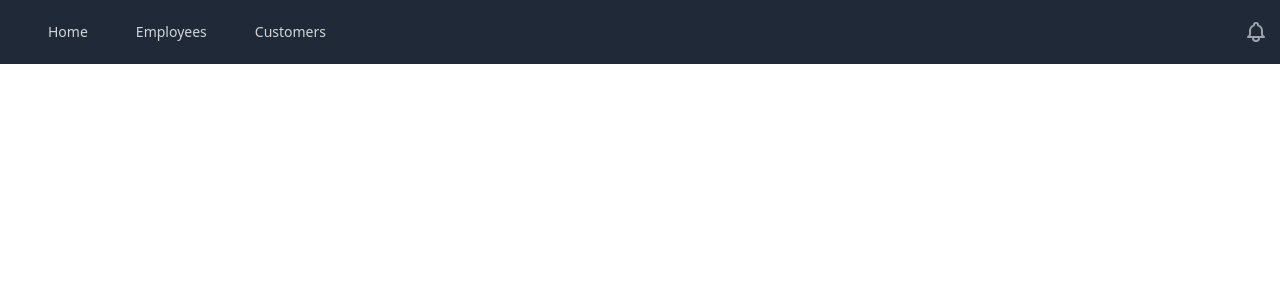
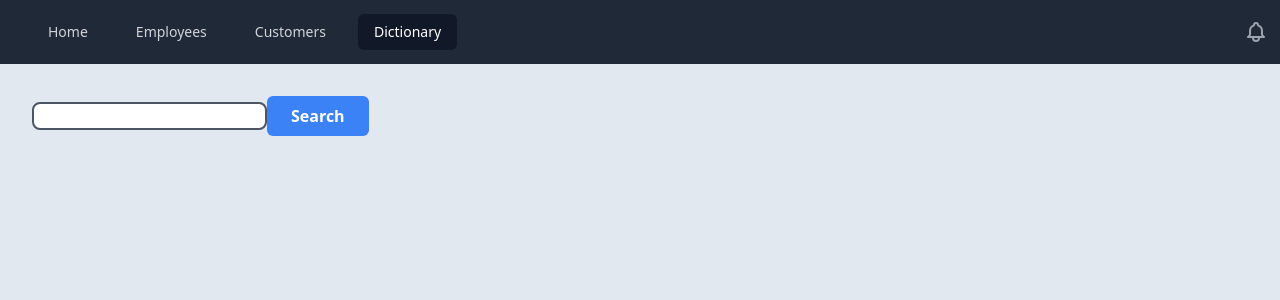
Before and after one commit to IuliiaKonovalova/react_intro, a React (Create React App) app in the folder hello/: page /dictionary in a window 1280 px wide. Shown: the top 300 px of the page. Built offline with nearby package versions, Linux system fonts and the light colour scheme.

Commit message:
Add logic to connect all search components

```diff
--- a/hello/src/App.js
+++ b/hello/src/App.js
@@ -6,6 +6,8 @@
 import Header from './components/Header';
 import Employees from './pages/Employees';
 import Customers from './pages/Customers';
+import Dictionary from './components/Dictionary';
+import Definition from './components/Definition';
 import { BrowserRouter, Routes, Route } from 'react-router-dom';
 
 
@@ -15,6 +17,9 @@
       <Header>
         <Routes>
           <Route path='/employees' element={<Employees />} />
+          <Route path="/dictionary" element={<Dictionary />} />
+          <Route path="/definition" element={<Definition />} />
+          <Route path="/definition/:search" element={<Definition />} />
           <Route path='/customers' element={<Customers />} />
         </Routes>
       </Header>
--- a/hello/src/components/Dictionary.js
+++ b/hello/src/components/Dictionary.js
@@ -1,11 +1,27 @@
-import { useState } from "react";
+import { useEffect, useState } from "react";
+import { useNavigate } from "react-router-dom";
 export default function Dictionary() {
-  const [word, setWord] = useState();
+  const [word, setWord] = useState("");
+  const navigate = useNavigate();
+
 
   return (
     <div className="App bg-slate-200 min-h-screen max-w-120rem p-8">
-      <input className="rounded-lg border-2 border-gray-600 mb-2" type="text" onChange={(e) => setWord(e.target.value)} />
-      <p>Let's get the definition for {word}</p>
+      <input
+        className="rounded-lg border-2 border-gray-600 mb-2"
+        type="text"
+        onChange={(e) => {
+          setWord(e.target.value)
+        }}
+      />
+      <button
+        className="bg-blue-500 hover:bg-blue-700 text-white font-bold py-2 px-4 rounded"
+        onClick={() => {
+          navigate(`/definition/${word}`);
+        }}
+      >
+        Search
+      </button>
     </div>
   )
 }
--- a/hello/src/components/Header.js
+++ b/hello/src/components/Header.js
@@ -7,6 +7,7 @@
   { name: 'Home', href: '/' },
   { name: 'Employees', href: '/Employees' },
   { name: 'Customers', href: '/Customers'},
+  { name: 'Dictionary', href: '/Dictionary' },
 ]
 function classNames(...classes) {
   return classes.filter(Boolean).join(' ')
@@ -17,7 +18,7 @@
     <Disclosure as="nav" className="bg-gray-800">
       {({ open }) => (
         <>
-          <div className="mx-auto max-w-7xl px-2 sm:px-6 lg:px-8">
+          <div className="mx-auto max-w-7xl px-2 sm:px-6 lg:px-8 ">
             <div className="relative flex h-16 items-center justify-between">
               <div className="absolute inset-y-0 left-0 flex items-center sm:hidden">
                 {/* Mobile menu button*/}
--- a/hello/src/index.js
+++ b/hello/src/index.js
@@ -7,9 +7,7 @@
 
 const root = ReactDOM.createRoot(document.getElementById('root'));
 root.render(
-  <React.StrictMode>
     <App />
-  </React.StrictMode>
 );
 
 // If you want to start measuring performance in your app, pass a function
--- a/hello/src/pages/Employees.js
+++ b/hello/src/pages/Employees.js
@@ -67,7 +67,7 @@
 
   const showEmployee = true;
   return (
-    <div className="App bg-slate-200 min-h-screen">
+    <div className="App bg-slate-200 min-h-screen max-w-120rem">
       {showEmployee ? (
         <>
           <div className="flex pt-8 flex-wrap justify-center">
```
